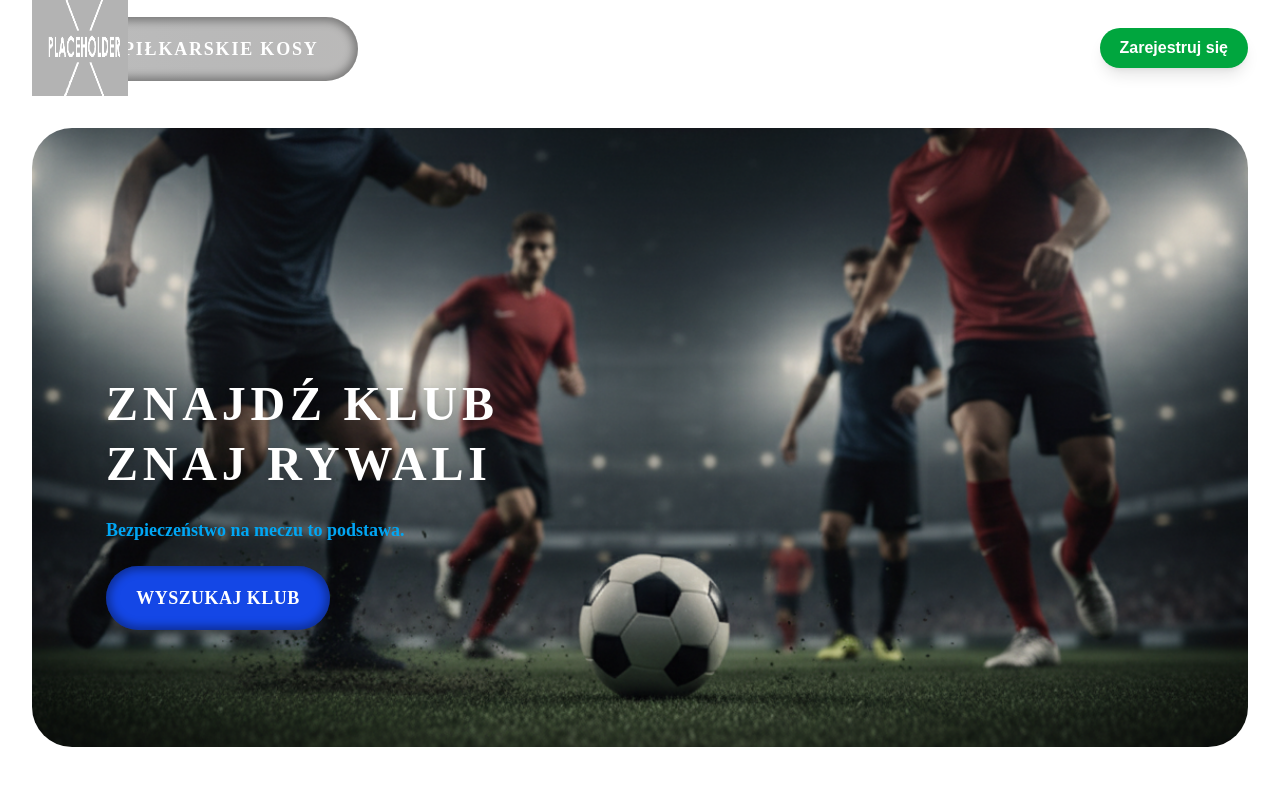
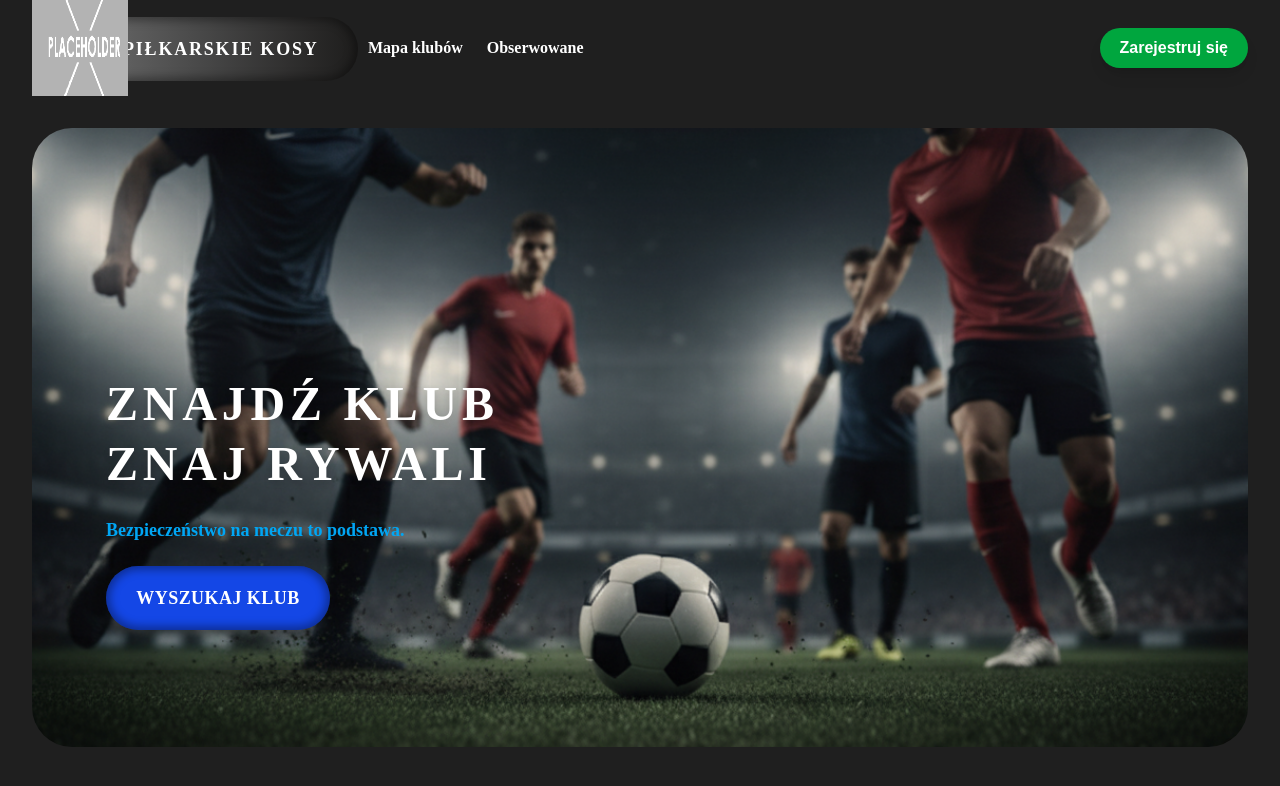
Before and after one commit to kamilpasierski/projekt-kosy, a React (Vite) app in the folder frontend/: page / in a window 1280 px wide. Shown: the top 786 px of the page. Built offline with nearby package versions, Linux system fonts and the light colour scheme; the HTML template or start-up script is replaced by a standard one.

Commit message:
Implemented new styles

```diff
--- a/frontend/src/index.css
+++ b/frontend/src/index.css
@@ -6,19 +6,64 @@
     --breakpoint-xs: 480px;
     --breakpoint-sm: 768px;
     --breakpoint-md: 1060px;
-    --color-gray-20: #F3F8F1;
-    --color-gray-50: #E5EDE2;
-    --color-gray-100: #CBD8C9;
-    --color-gray-500: #2E4D2E;
-    --color-primary-100: #DFF7E1;
-    --color-primary-300: #9FE6A8;
-    --color-primary-500: #4CD964;
-    --color-secondary-400: #A3E8B0;
-    --color-secondary-500: #7BD98D;
-
 
     --font-family-dmsans: "DM Sans", sans-serif;
     --font-family-montserrat: "Montserrat", sans-serif;
+
+
+    /* Basic Colors */
+    --color-basic-dark: #1F1F1F;
+    --color-basic-white: #FFFFFF;
+
+    /* Gray */
+    --color-gray-50: #F9FAFB;
+    --color-gray-100: #F3F4F6;
+    --color-gray-200: #E5E7EB;
+    --color-gray-300: #D1D5DB;
+    --color-gray-400: #9CA3AF;
+    --color-gray-500: #6B7280;
+    --color-gray-600: #4B5563;
+    --color-gray-700: #374151;
+    --color-gray-800: #1F2937;
+    --color-gray-900: #111827;
+
+    /* Primary Color */
+    --color-primary-main: #199125;
+    --color-primary-50: #F1EBFE; /*POPRAW*/
+    --color-primary-100: #BB9DFB; /*POPRAW*/
+
+    /* Secondary Color */
+    --color-secondary-main: #274FDE;
+    --color-secondary-50: #8699DC;
+    --color-secondary-100: #0F2162;
+
+    /* Info Color */
+    --color-info-100: #E0F2FE;
+    --color-info-300: #BAE6FD;
+    --color-info-500: #0EA5E9;
+    --color-info-600: #075985;
+    --color-info-800: #082F49;
+
+    /* Error Color */
+    --color-error-200: #FECACA;
+    --color-error-300: #F90000;
+    --color-error-400: #CB0000;
+    --color-error-500: #8A2525;
+    --color-error-600: #450A0A;
+
+    /* Warning Color */
+    --color-warning-50: #FFFBEB;
+    --color-warning-100: #FEF3C7;
+    --color-warning-200: #FDE68A;
+    --color-warning-300: #FBF201;
+    --color-warning-400: #D5D107;
+
+    /* Success Color */
+    --color-success-100: #DCFCE7;
+    --color-success-300: #BBF7D0;
+    --color-success-500: #065F46; /*POPRAW*/
+    --color-success-600: #247F46;
+    --color-success-800: #064E3B;
 }
 
 html,
```
